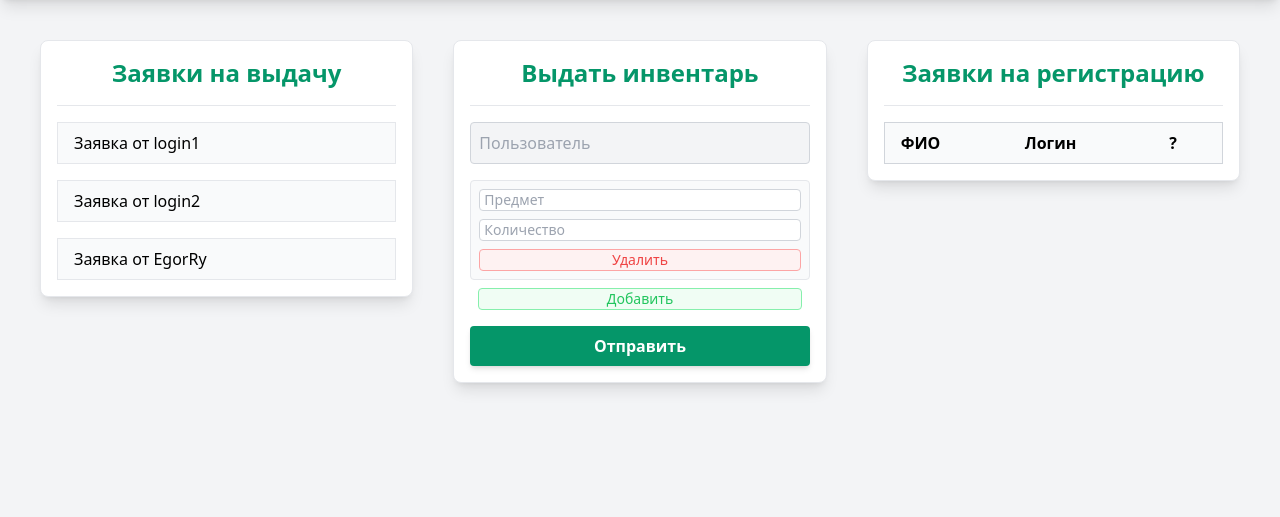
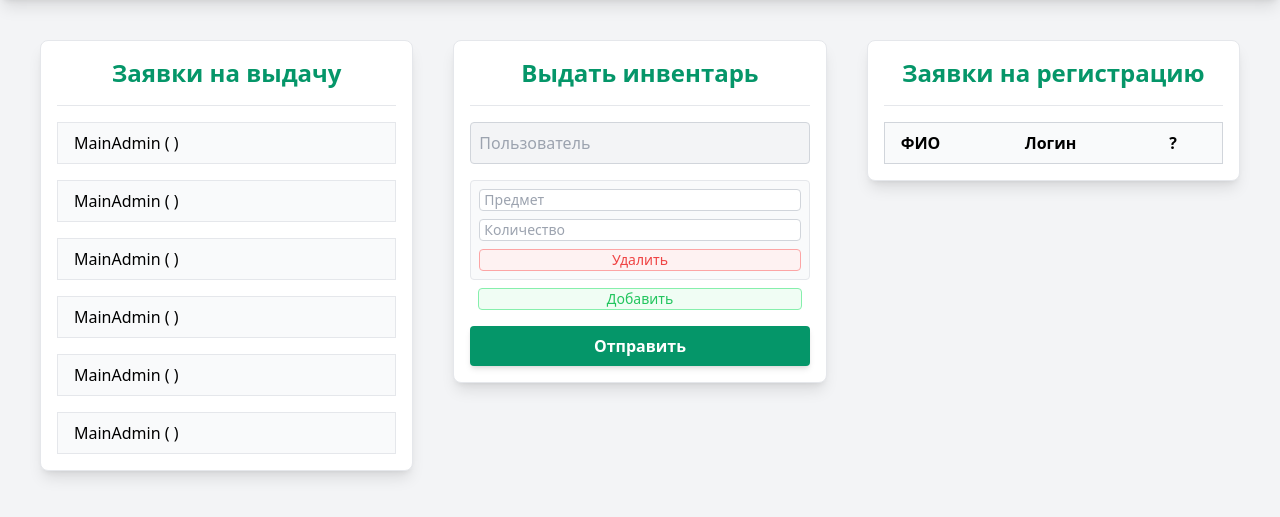
Before and after one commit to BetterLuckNextLife/sportinventory, a Django app: page /admin_panel/ in a window 1280 px wide. Shown: the part 80-597 px from the top of the page. Run offline with Django 5.2, Linux system fonts and the light colour scheme; a user stored in the database is signed in; data comes from the database, SQL or seed files in the repository; both versions use the stored data as it was after the commit; lists and menus that the app fills with data are empty; some libraries are stand-ins or nearby versions.

Commit message:
Добавлено одобрение регистрации

```diff
--- a/manager/views.py
+++ b/manager/views.py
@@ -32,13 +32,19 @@
 @login_required
 @user_passes_test(is_admin)
 def admin_panel(request):
+    if request.method == "POST":
+        username = request.POST.get('username')
+        verifinguser = User.objects.filter(username=username).first()
+        verifinguser.verified = True
+        verifinguser.save()
     context = {
         "products": Product.objects.filter(),
         "users": User.objects.filter(),
-        "apps": Application.objects.filter()
+        "applications": Application.objects.filter()
     }
 
     return render(request, 'admin_panel.html', context)
+
 
 
 @login_required
--- a/theme/templates/admin_panel.html
+++ b/theme/templates/admin_panel.html
@@ -5,36 +5,18 @@
 <div class="w-1/3 p-4 grid gap-4 bg-white border rounded-lg shadow-lg">
     <h2 class="text-2xl font-semibold text-center text-primary-600">Заявки на выдачу</h2>
     <hr>
+    {% for application in applications %}
     <div class="w-full border">
-        <button class="w-full px-4 py-2 text-left font-medium bg-gray-50 hover:bg-primary-50 transition" type="button" onclick="toggleCollapse('1')">
-            Заявка от login1
+        <button class="w-full px-4 py-2 text-left font-medium bg-gray-50 hover:bg-primary-50 transition" type="button" onclick="toggleCollapse('{{ forloop.counter }}')">
+            {{ application.owner }}
         </button>
-        <div id="1" class="hidden px-4 p-2 gap-2 flex border-t">
-            <p class="text-primary-700 font-medium">5</p>
+        <div id="{{ forloop.counter }}" class="hidden px-4 p-2 gap-2 flex border-t">
+            <p class="text-primary-700 font-medium">{{ application.quantity }}</p>
             <p>•</p>
-            <p>Фигня</p>
+            <p>{{ application.name }}</p>
         </div>
     </div>
-    <div class="w-full border">
-        <button class="w-full px-4 py-2 text-left font-medium bg-gray-50 hover:bg-primary-50 transition" type="button" onclick="toggleCollapse('2')">
-            Заявка от login2
-        </button>
-        <div id="2" class="hidden px-4 p-2 gap-2 flex border-t">
-            <p class="text-primary-700 font-medium">625</p>
-            <p>•</p>
-            <p>Хрень</p>
-        </div>
-    </div>
-    <div class="w-full border">
-        <button class="w-full px-4 py-2 text-left font-medium bg-gray-50 hover:bg-primary-50 transition" type="button" onclick="toggleCollapse('3')">
-            Заявка от EgorRy
-        </button>
-        <div id="3" class="hidden px-4 p-2 gap-2 flex border-t">
-            <p class="text-primary-700 font-medium">1048576</p>
-            <p>•</p>
-            <p>Ясно ☼</p>
-        </div>
-    </div>
+    {% endfor %}
 </div>
 <!-- Карточка выдачи инвентаря -->
 <div class="w-1/3 p-4 grid gap-4 bg-white border rounded-lg shadow-lg">
@@ -111,16 +93,24 @@
                 <td class="p-2 text-start break-words">
                     {{ user.first_name }} {{ user.last_name }}
                 </td>
-                <td class="p-2 text-start break-all">
+                <td class="p-2 text-start break-words">
                     {{ user.username }}
                 </td>
-                <td class="p-2 flex justify-center items-center">
+                <td class="p-2 text-start break-words">
+                    <form method="post">
+                        {% csrf_token %}
                             <button
                                 id="verifyButton"
                                 title="Одобрить регистрацию"
                                 class="px-1 bg-green-500 hover:bg-green-700 text-white rounded shadow-md transition">
                                 ✓
                             </button>
+                            <input
+                            type="hidden"
+                            name="username"
+                            value="{{ user.username }}"
+                            >
+                    </form>
                 </td>
             </tr>
             {% endif %}
```
Also changed, not shown: db.sqlite3. Lines whose indentation alone changed are shown as unchanged.
